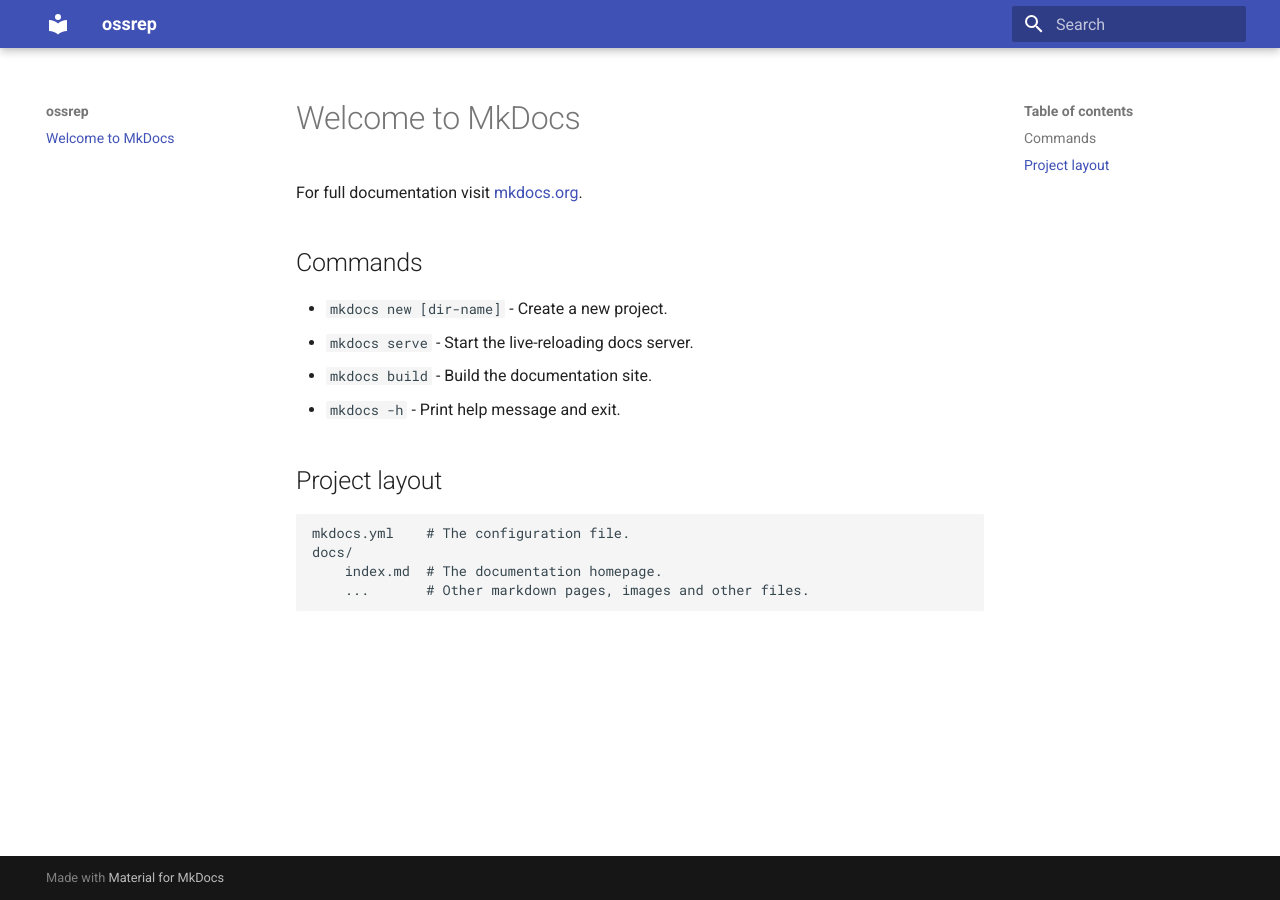
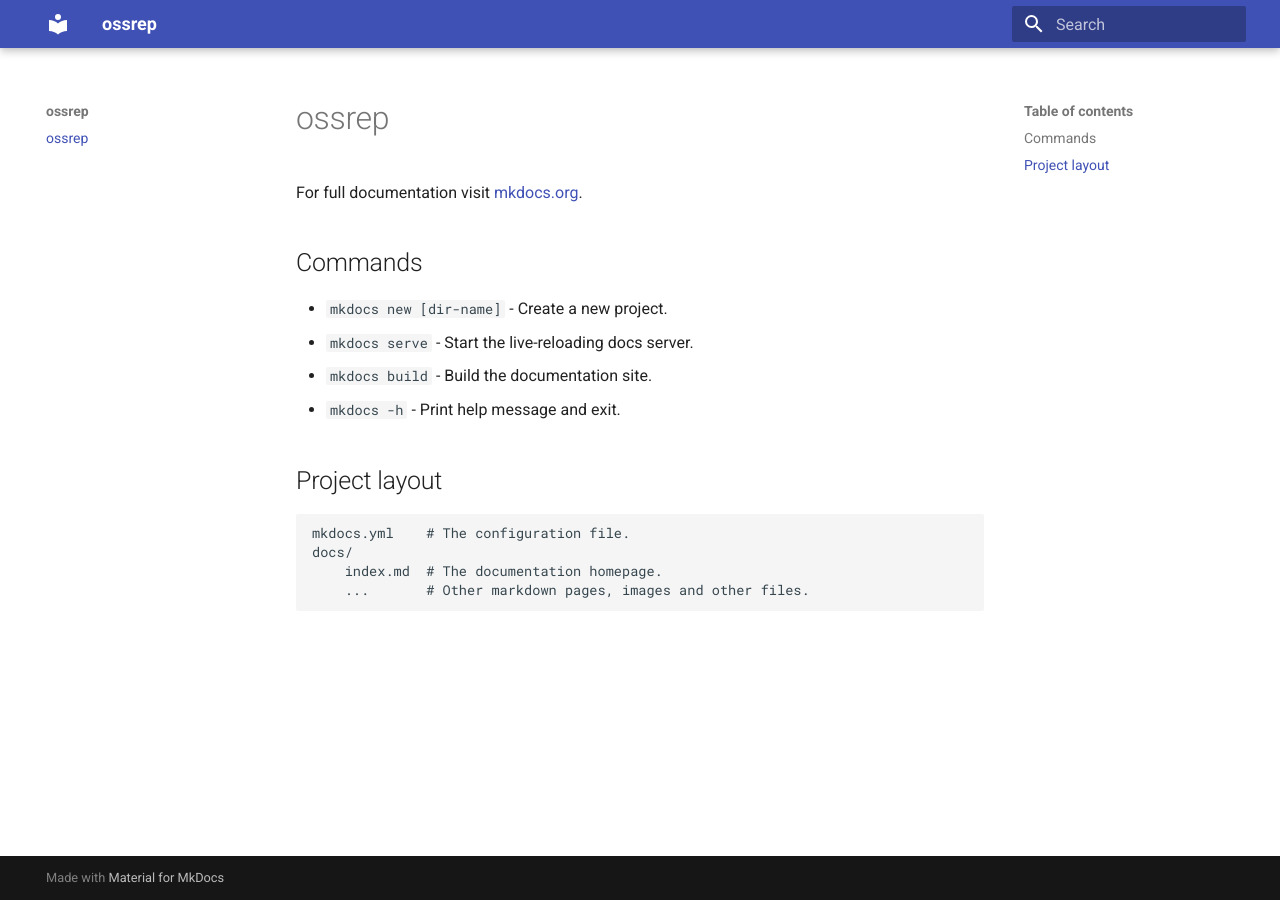
Before and after one commit to ossrep/ossrep.github.io, an MkDocs documentation site: the page built from docs/docs/index.md, in a window 1280 px wide. Built offline with MkDocs 1.6.1 and Material for MkDocs 9.7.7, drawn with Linux system fonts in a browser that asks for light colours.

Commit message:
update title, test workflow

```diff
--- a/docs/docs/index.md
+++ b/docs/docs/index.md
@@ -1,4 +1,4 @@
-# Welcome to MkDocs
+# ossrep
 
 For full documentation visit [mkdocs.org](https://www.mkdocs.org).
 
```
